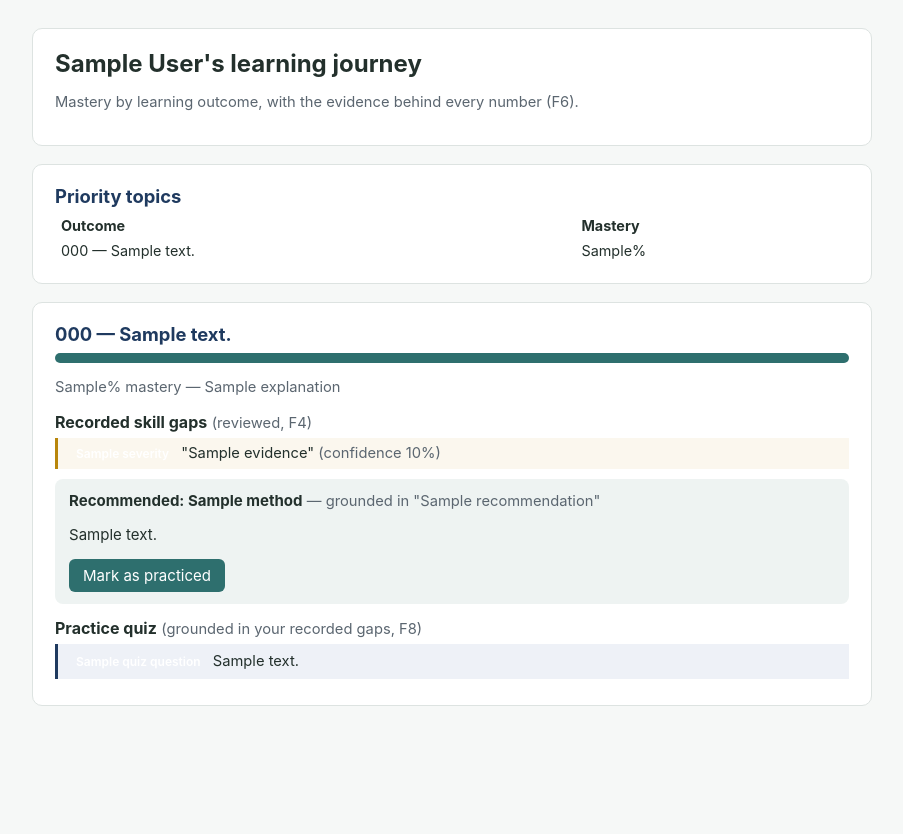
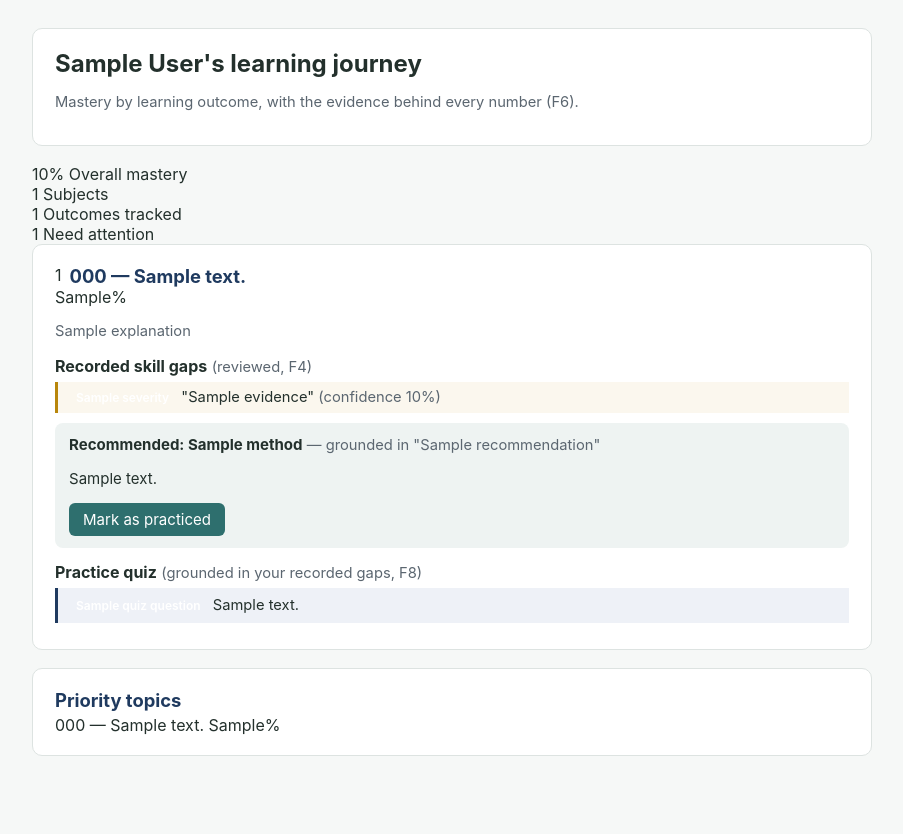
Before and after one commit to Kartik0219/learning-journey-assistant, a Flask app: template src/deliver/templates/dashboard.html in a window 1280 px wide. Shown: the part 48-882 px from the top of the page, without its empty margins (188-1091 px from the left). Before the commit the page ends 754 px from the top, so only its background shows below. Run offline with Flask 3, Linux system fonts and the light colour scheme; the template is opened without the code that fills it: most values are stand-ins (such as "Sample title", 1, 10 or a date in 2020).

Commit message:
Refactor dashboard layout and update content structure

```diff
--- a/src/deliver/templates/dashboard.html
+++ b/src/deliver/templates/dashboard.html
@@ -20,9 +20,32 @@
     </div>
   {% endif %}
 
+  <div class="dash-layout">
+    <div class="dash-main">
+
       <div class="card">
         <h1>{{ data.student.display_name }}'s learning journey</h1>
         <p class="muted">Mastery by learning outcome, with the evidence behind every number (F6).</p>
+      </div>
+
+      {% set avg_mastery = (data.subjects|sum(attribute='average_mastery_pct') / (data.subjects|length))|round(0, 'floor')|int if data.subjects|length > 0 else none %}
+      <div class="stats-strip">
+        <div class="stat-tile">
+          <span class="stat-value">{{ avg_mastery if avg_mastery is not none else '—' }}{{ '%' if avg_mastery is not none else '' }}</span>
+          <span class="stat-label">Overall mastery</span>
+        </div>
+        <div class="stat-tile">
+          <span class="stat-value">{{ data.subjects|length }}</span>
+          <span class="stat-label">Subjects</span>
+        </div>
+        <div class="stat-tile">
+          <span class="stat-value">{{ data.outcomes|length }}</span>
+          <span class="stat-label">Outcomes tracked</span>
+        </div>
+        <div class="stat-tile warn">
+          <span class="stat-value">{{ data.priority_outcomes|length }}</span>
+          <span class="stat-label">Need attention</span>
+        </div>
       </div>
 
       {% if data.subjects|length > 1 %}
@@ -30,37 +53,36 @@
           <h2>Subjects overview</h2>
           <div class="subject-overview">
             {% for s in data.subjects %}
+              {% set band = 'good' if s.average_mastery_pct >= 60 else ('warn' if s.average_mastery_pct >= 30 else 'bad') %}
               <div class="subject-chip">
+                <div class="ring ring-{{ band }}" style="--pct: {{ s.average_mastery_pct }};">
+                  <span class="ring-value">{{ s.average_mastery_pct }}%</span>
+                </div>
                 <span class="subject-chip-code">{{ s.code }}</span>
-            <div class="mastery-bar-track"><div class="mastery-bar-fill" style="width: {{ s.average_mastery_pct }}%;"></div></div>
-            <span class="muted">{{ s.average_mastery_pct }}%</span>
               </div>
             {% endfor %}
           </div>
         </div>
       {% endif %}
 
+      <div class="outcomes-grid">
+        {% for o in data.outcomes %}
           <div class="card">
-    <h2>Priority topics</h2>
-    {% if data.priority_outcomes %}
-      <table class="priority">
-        <tr><th>Outcome</th><th>Mastery</th></tr>
-        {% for o in data.priority_outcomes %}
-          <tr><td>{{ o.code }} — {{ o.description }}</td><td>{{ o.mastery_pct }}%</td></tr>
-        {% endfor %}
-      </table>
-    {% else %}
-      <p class="muted">Mastery hasn't been calculated yet — run the pipeline (<code>python -m src.pipeline</code>).</p>
+            <div class="outcome-head">
+              <div style="display:flex; align-items:flex-start; gap:8px; flex:1; min-width:0;">
+                <span class="outcome-index">{{ loop.index }}</span>
+                <h2 style="margin:0;">{{ o.code }} — {{ o.description }}</h2>
+              </div>
+              {% if o.mastery_pct is not none %}
+                {% set band = 'good' if o.mastery_pct >= 60 else ('warn' if o.mastery_pct >= 30 else 'bad') %}
+                <div class="ring ring-sm ring-{{ band }}" style="--pct: {{ o.mastery_pct }};">
+                  <span class="ring-value">{{ o.mastery_pct }}%</span>
+                </div>
               {% endif %}
             </div>
 
-  {% for o in data.outcomes %}
-    <div class="card">
-      <h2>{{ o.code }} — {{ o.description }}</h2>
-
             {% if o.mastery_pct is not none %}
-        <div class="mastery-bar-track"><div class="mastery-bar-fill" style="width: {{ o.mastery_pct }}%;"></div></div>
-        <p class="muted">{{ o.mastery_pct }}% mastery — {{ o.explanation }}</p>
+              <p class="muted">{{ o.explanation }}</p>
             {% else %}
               <p class="muted">Not yet calculated for this outcome.</p>
             {% endif %}
@@ -101,5 +123,29 @@
             {% endif %}
           </div>
         {% endfor %}
+      </div>
+
+    </div>
+
+    <aside class="dash-side">
+      <div class="card">
+        <h2>Priority topics</h2>
+        {% if data.priority_outcomes %}
+          <div class="priority-list">
+            {% for o in data.priority_outcomes %}
+              {% set band = 'good' if o.mastery_pct >= 60 else ('warn' if o.mastery_pct >= 30 else 'bad') %}
+              <div class="priority-row">
+                <span class="priority-dot {{ band }}"></span>
+                <span class="priority-text">{{ o.code }} — {{ o.description }}</span>
+                <span class="priority-pct {{ band }}">{{ o.mastery_pct }}%</span>
+              </div>
+            {% endfor %}
+          </div>
+        {% else %}
+          <p class="muted">Mastery hasn't been calculated yet — run the pipeline (<code>python -m src.pipeline</code>).</p>
+        {% endif %}
+      </div>
+    </aside>
+  </div>
 
 {% endblock %}
```
Lines whose indentation alone changed are shown as unchanged.
